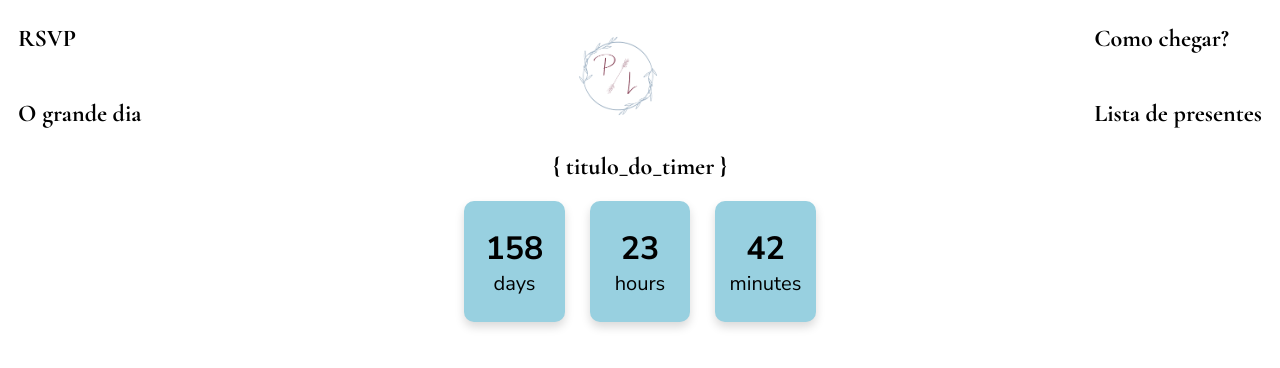
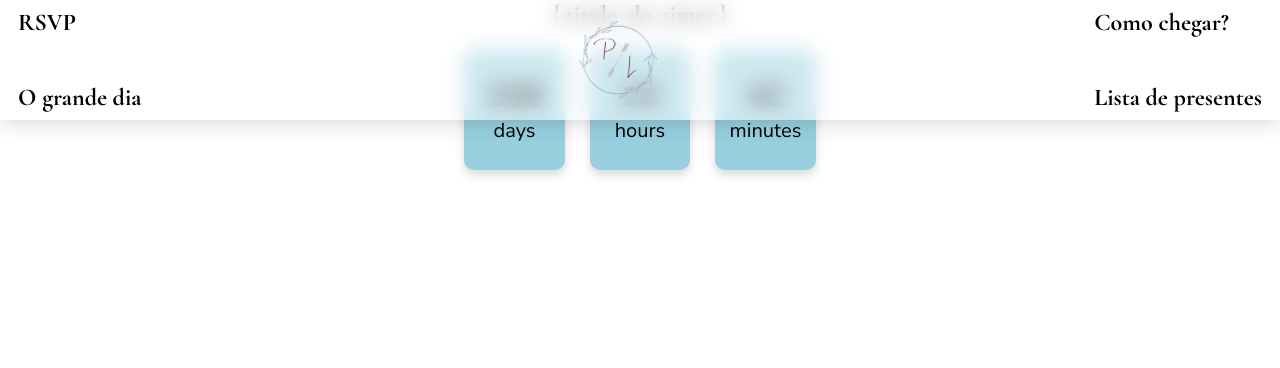
Before and after one commit to LucasMig/my-wedding-v3, a React (Vite) app: page / in a window 1280 px wide. Shown: the top 368 px of the page. Built offline with nearby package versions, Linux system fonts and the light colour scheme.

Commit message:
refactor: changed a few header styles

```diff
--- a/src/components/organisms/Header/styles.scss
+++ b/src/components/organisms/Header/styles.scss
@@ -1,11 +1,19 @@
 @import '@/shared/_variables';
 
 .header {
+  backdrop-filter: blur(rem(10px));
+  background: color($colors-main, white-transparent);
+  box-shadow: 0 0 rem(24px) color($colors-main, black-transparent);
+  position: fixed;
+  width: 100%;
+  z-index: 1;
+
   &__navbar {
     align-items: center;
     display: flex;
+    height: rem(120px);
     justify-content: space-between;
-    padding: rem(24px) rem(18px);
+    padding: rem(12px) rem(18px);
     position: relative;
   }
 }
@@ -75,7 +83,7 @@
   }
 
   &--open {
-    background-color: color($main-colors, black-transparent);
+    background-color: color($colors-main, black-transparent);
     height: 100vh;
     left: 0;
     opacity: 1;
--- a/src/shared/_variables.scss
+++ b/src/shared/_variables.scss
@@ -3,15 +3,11 @@
 @import url("https://fonts.googleapis.com/css2?family=Nunito+Sans:ital,wght@0,200;0,300;0,400;0,700;1,200;1,300;1,400;1,700&display=swap");
 
 $base-font-size: 62.5%;
-$main-colors: (
+$colors-main: (
   black: #000,
   black-transparent: rgb(0 0 0 / 20%),
-  background: #fff,
-);
-$colors-main: (
-  white: #fff,
-  black: #000,
-
+  white-transparent: rgb(255 255 255 / 50%),
+  white: #FFF,
 );
 $colors-blue: (
   100: #B4C6DE,
```
